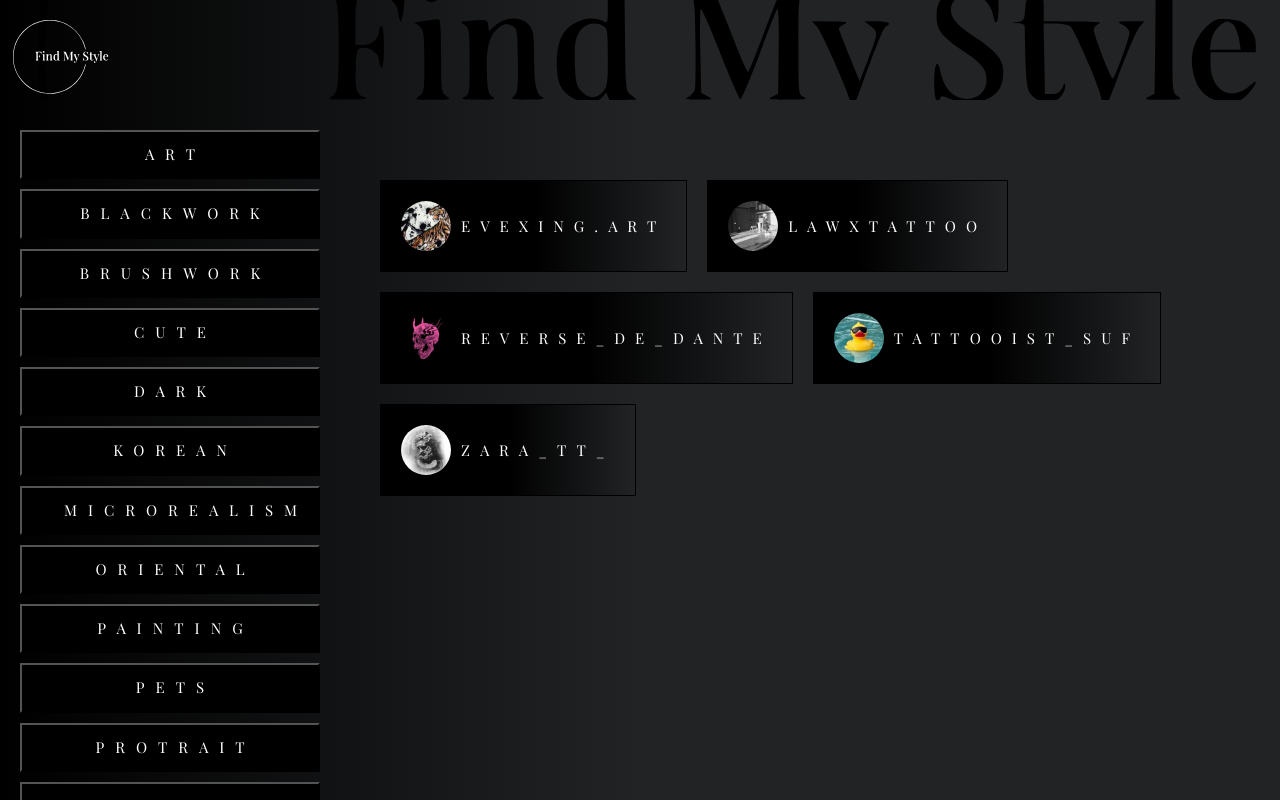
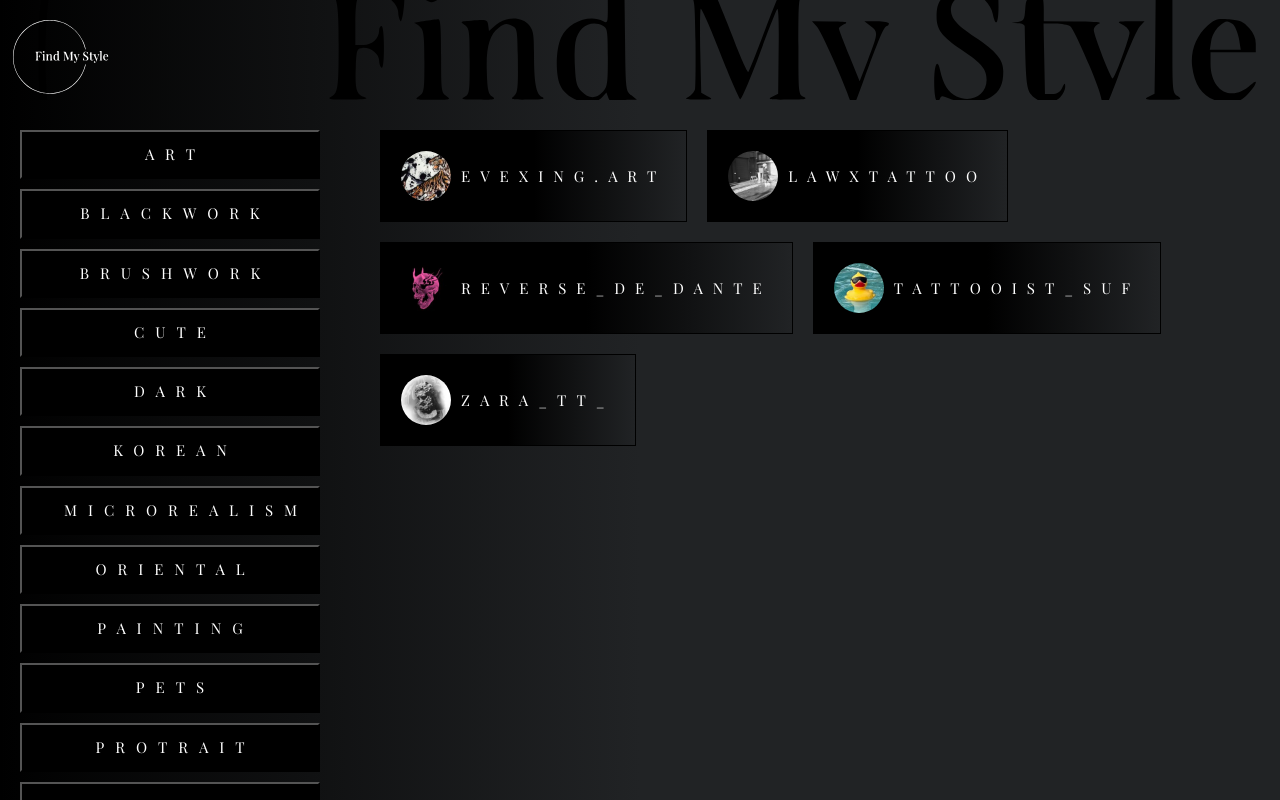
Before and after one commit to NikoDurano/FindMyStyle, a React (Vite) app: page /home in a window 1280 px wide. Built offline with nearby package versions, Linux system fonts and the light colour scheme.

Commit message:
margin change

```diff
--- a/src/Home.jsx
+++ b/src/Home.jsx
@@ -211,7 +211,6 @@ function Home() {
             gridArea: "HomeTattooistProfileCon",
 
             padding: "20px",
-            marginTop: "50px",
             overflowY: "auto",
             flexGrow: "1",
           }}
```
